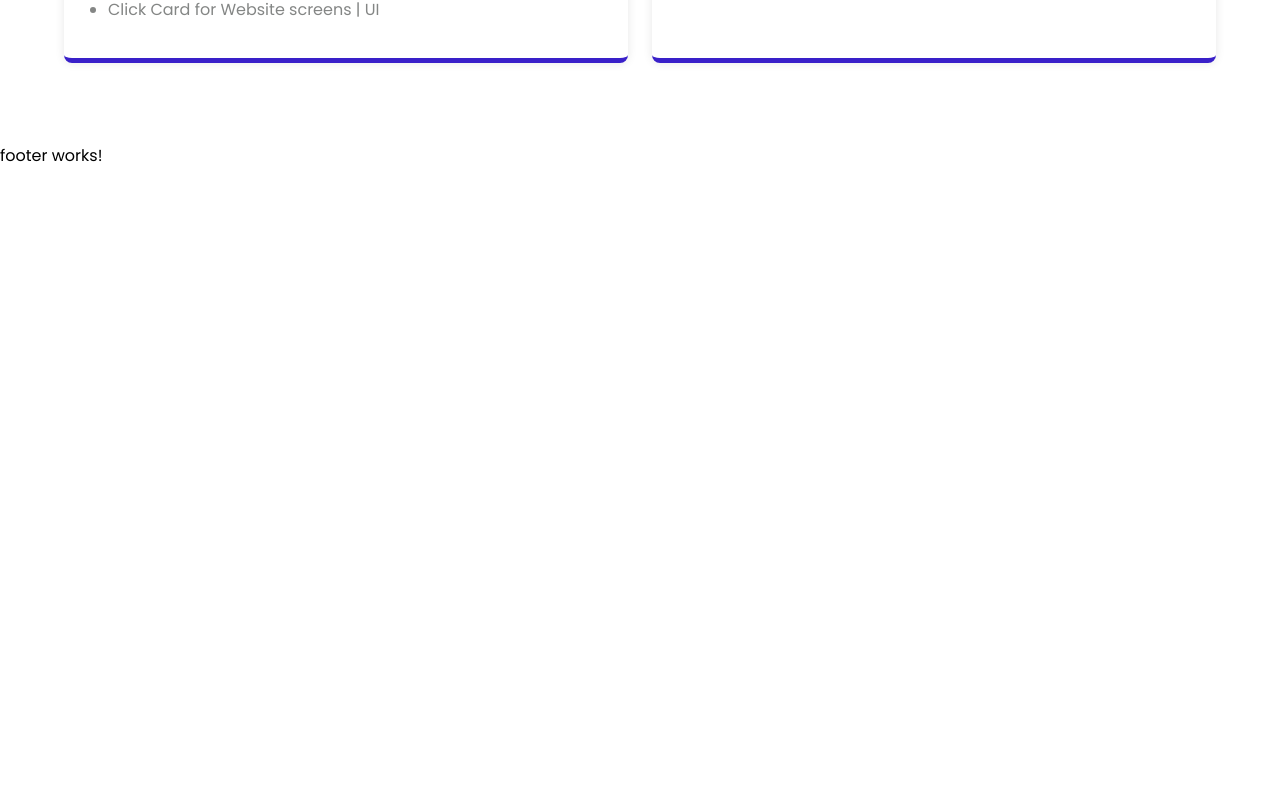
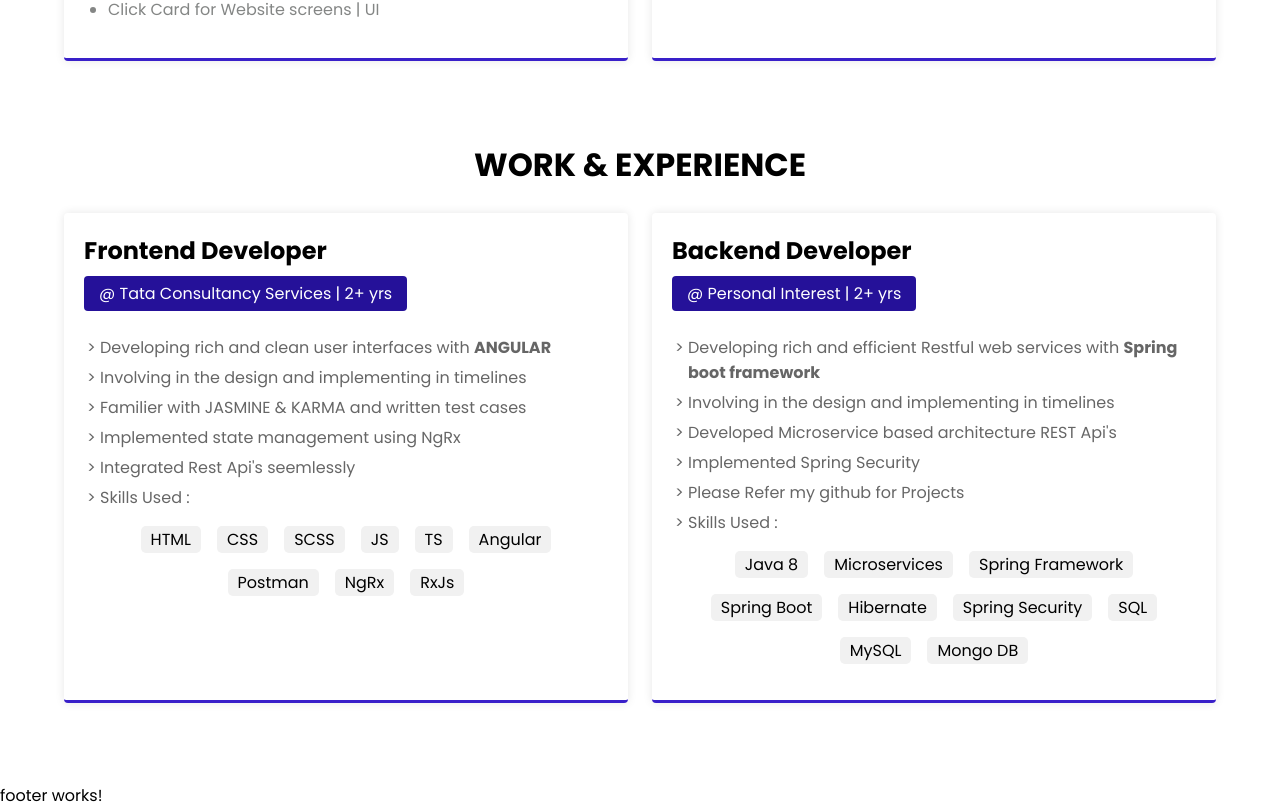
Before and after one commit to thisisswamy/personal-portfolio, an Angular app: page / in a window 1280 px wide. Shown: the part 1394-2202 px from the top of the page. Before the commit the page ends 1562 px from the top, so only its background shows below. Built offline with nearby package versions, Linux system fonts and the light colour scheme.

Commit message:
added experience section

```diff
--- a/src/app/home/landing-page/landing-page.component.html
+++ b/src/app/home/landing-page/landing-page.component.html
@@ -76,7 +76,7 @@
                     <li>Java</li>
                     <li>Spring Framework </li>
                     <li>Spring Boot</li>
-                    <li>Hibernate</li>
+                    <li>Microservices</li>
                 </ul>
             </div>
 
@@ -126,4 +126,71 @@
         </div>
 
     </div>
+    <div class="experiance-section">
+        <div class="title">
+            <h1>Work & Experience</h1>
+        </div>
+        <div class="experience-block">
+            <div class="experience">
+                <div class="profile">
+                    <h2>Frontend Developer</h2>
+                    <p>@ <span>Tata Consultancy Services | 2+ yrs</span></p>
+                </div>
+                <div class="roles">
+                    <ul>
+                        <li>Developing rich and clean user interfaces with <strong>ANGULAR</strong> </li>
+                        <li>Involving in the design and implementing in timelines</li>
+                        <li>Familier with JASMINE & KARMA and written test cases</li>
+                        <li>Implemented state management using NgRx</li>
+                        <li>Integrated Rest Api's seemlessly</li>
+                        <li>Skills Used :</li>
+                    </ul>
+                </div>
+                <div class="skills-used">
+
+                    <ul>
+                        <li>HTML</li>
+                        <li>CSS</li>
+                        <li>SCSS</li>
+                        <li>JS</li>
+                        <li>TS</li>
+                        <li>Angular</li>
+                        <li>Postman</li>
+                        <li>NgRx</li>
+                        <li>RxJs</li>
+                    </ul>
+                </div>
+            </div>
+            <div class="experience">
+                <div class="profile">
+                    <h2>Backend Developer</h2>
+                    <p>@ <span>Personal Interest | 2+ yrs</span></p>
+                </div>
+                <div class="roles">
+                    <ul>
+                        <li>Developing rich and efficient Restful web services with <strong>Spring boot framework</strong> </li>
+                        <li>Involving in the design and implementing in timelines</li>
+                        <li>Developed Microservice based architecture REST Api's</li>
+                        <li>Implemented Spring Security</li>
+                        <li>Please Refer my github for Projects</li>
+                        <li>Skills Used :</li>
+                    </ul>
+                </div>
+                <div class="skills-used">
+
+                    <ul>
+                        <li>Java 8</li>
+                        <li>Microservices</li>
+                        <li>Spring Framework</li>
+                        <li>Spring Boot</li>
+                        <li>Hibernate</li>
+                        <li>Spring Security</li>
+                        <li>SQL</li>
+                        <li>MySQL</li>
+                        <li>Mongo DB</li>
+                    </ul>
+                </div>
+            </div>
+        </div>
+    </div>
 </div>
--- a/src/app/home/landing-page/landing-page.component.scss
+++ b/src/app/home/landing-page/landing-page.component.scss
@@ -90,7 +90,7 @@
                 padding: 20px;
                 max-width: 30%;
                 border-bottom: 3px solid #3920c9;
-                border-radius: 5px;
+                border-radius: 4px;
                 p{
                     font-weight: 500;
                     padding: 0;
@@ -136,15 +136,15 @@
             .project{
                 box-shadow: 0 0 10px 0 rgb(0 0 0/10%);
                 padding: 20px;
-                border-radius: 8px;
+                border-radius: 4px;
                 cursor: pointer;
                 transition: all .2s ease-in;
-                border-bottom: 5px solid #3920c9;
+                border-bottom: 3px solid #3920c9;
                 // max-width: 30%;
                 p{
                     font-size: 1.3em;
                     font-weight: 600;
-                    border-bottom: 1.8px solid #eee;
+                    border-bottom: 1.8px solid #ddd;
                     display: inline-block;
                 }
                 ul{
@@ -158,7 +158,66 @@
 
             }
             .project:hover{
-                transform: translateY(-10px);
+                // transform: translateY(-10px);
+            }
+        }
+    }
+    .experiance-section{
+        margin: 5em 3em;
+        .title{
+            text-align: center;
+            text-transform: uppercase;
+        }
+        .experience-block{
+            margin-top: 1.5em;
+            display: grid;
+            grid-template-columns: repeat(auto-fill, minmax(400px, 1fr));
+            gap: 1.5em;
+
+            .experience{
+                box-shadow: 0 0 10px 0 rgb(0 0 0/10%);
+                padding: 20px;
+                border-radius: 4px;
+                border-bottom: 3px solid #3920c9;
+                .profile{
+
+                    p{
+                        margin: .5em 0 .7em 0;
+                        color: #fff;
+                        background:#251199;
+                        border-radius: 4px;
+                        display: inline-block;
+                        padding: 5px 15px;
+
+                    }
+                }
+                .roles{
+                    ul{
+                        list-style: " > ";
+                        margin: .5em 1em;
+                        opacity: .6;
+                        li{
+                            padding-top: 5px;
+                        }
+                    }
+                }
+                .skills-used{
+                    margin-top: 1em;
+                    ul{
+                        display: flex;
+                        justify-content: center;
+                        flex-wrap: wrap;
+                        list-style: none;
+                        margin: 1em;
+                        gap: 1em;
+                        li{
+                            background-color: #f1f1f1;
+                            padding: 1px 10px;
+                            border-radius: 5px;
+
+                        }
+                    }
+                }
             }
         }
     }
```
